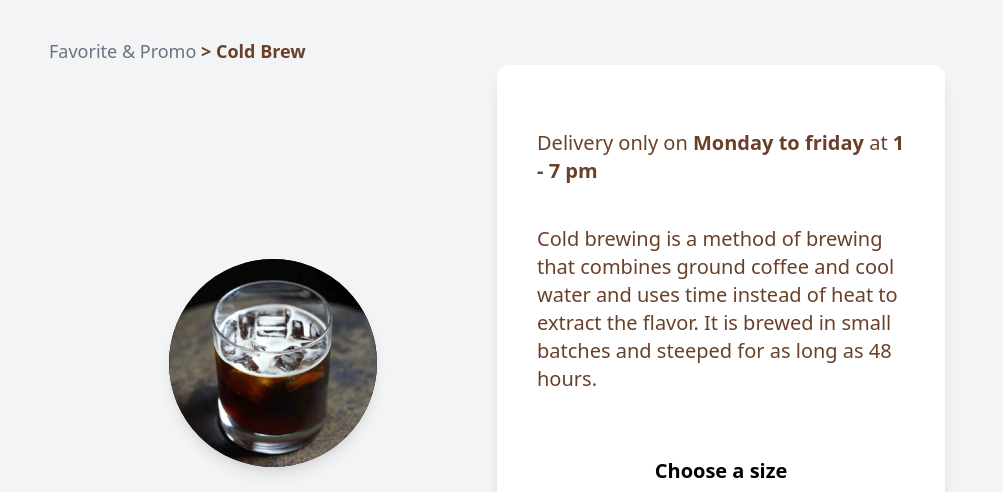
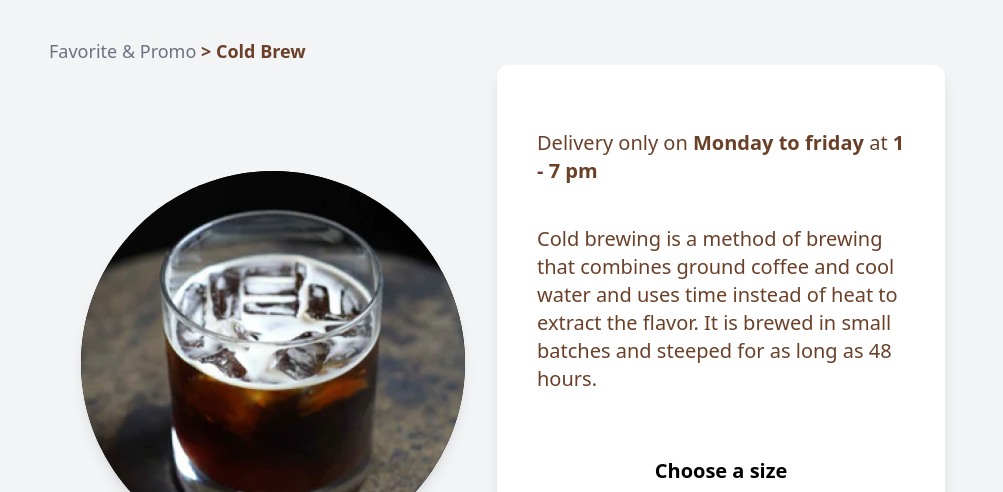
Before and after one commit to wramadan7-org/b22-html-slicing, a website: page pages/index.html in a window 1280 px wide. Shown: the part 64-556 px from the top of the page, without its empty margins (143-1146 px from the left). Drawn offline with nearby package versions, Linux system fonts and the light colour scheme.

Commit message:
fixing size image detail product

```diff
--- a/pages/index.html
+++ b/pages/index.html
@@ -60,8 +60,8 @@
       <!-- kiri -->
       <div class="flex flex-1 flex-col justify-center items-center py-10">
         <!-- gambar -->
-        <div class="bg-black w-52 h-52 rounded-full items-center">
-          <img src="../assets/images/content/coldbrew.png" class="w-52 h-52 rounded-full shadow-lg" >
+        <div class="bg-black w-96 h-9w-96 rounded-full items-center">
+          <img src="../assets/images/content/coldbrew.png" class="w-96 h-9w-96 rounded-full shadow-lg" >
         </div>
 
         <div class="font-extrabold text-5xl text-black uppercase mt-10">
```
